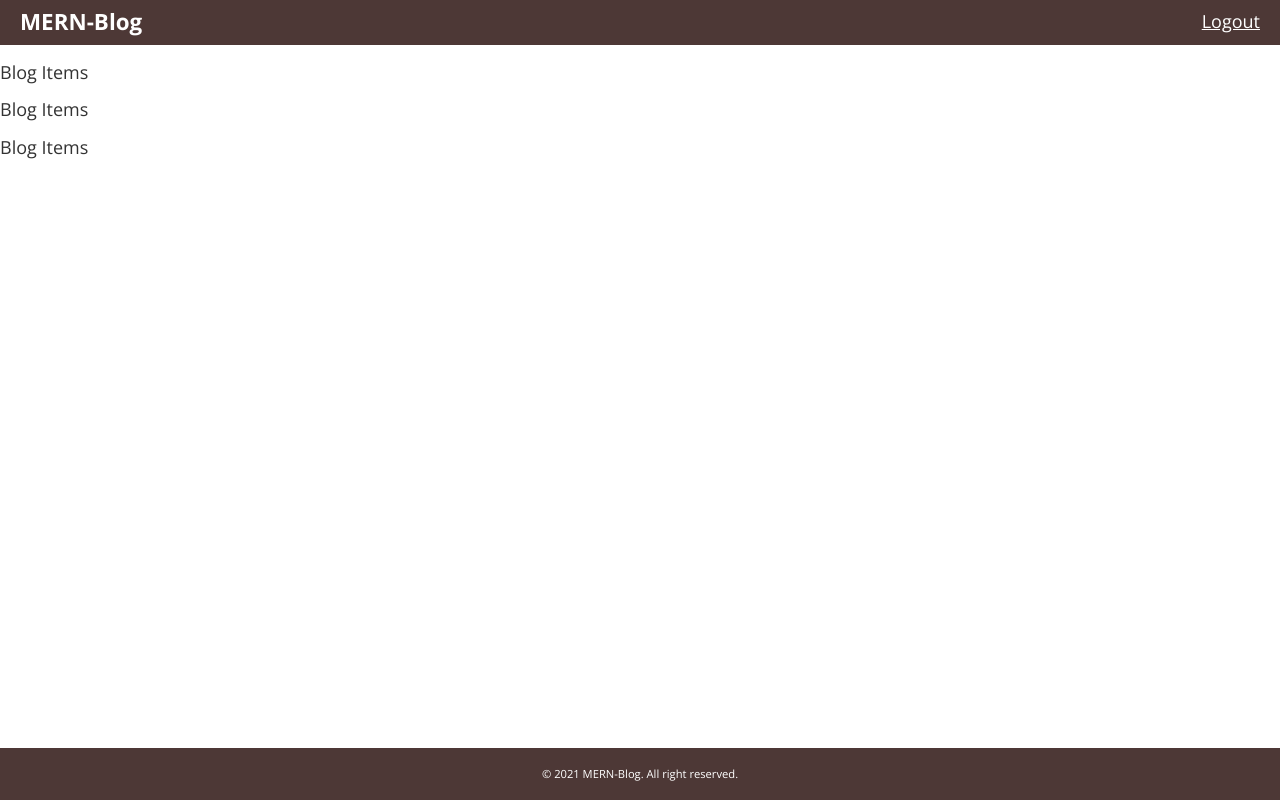
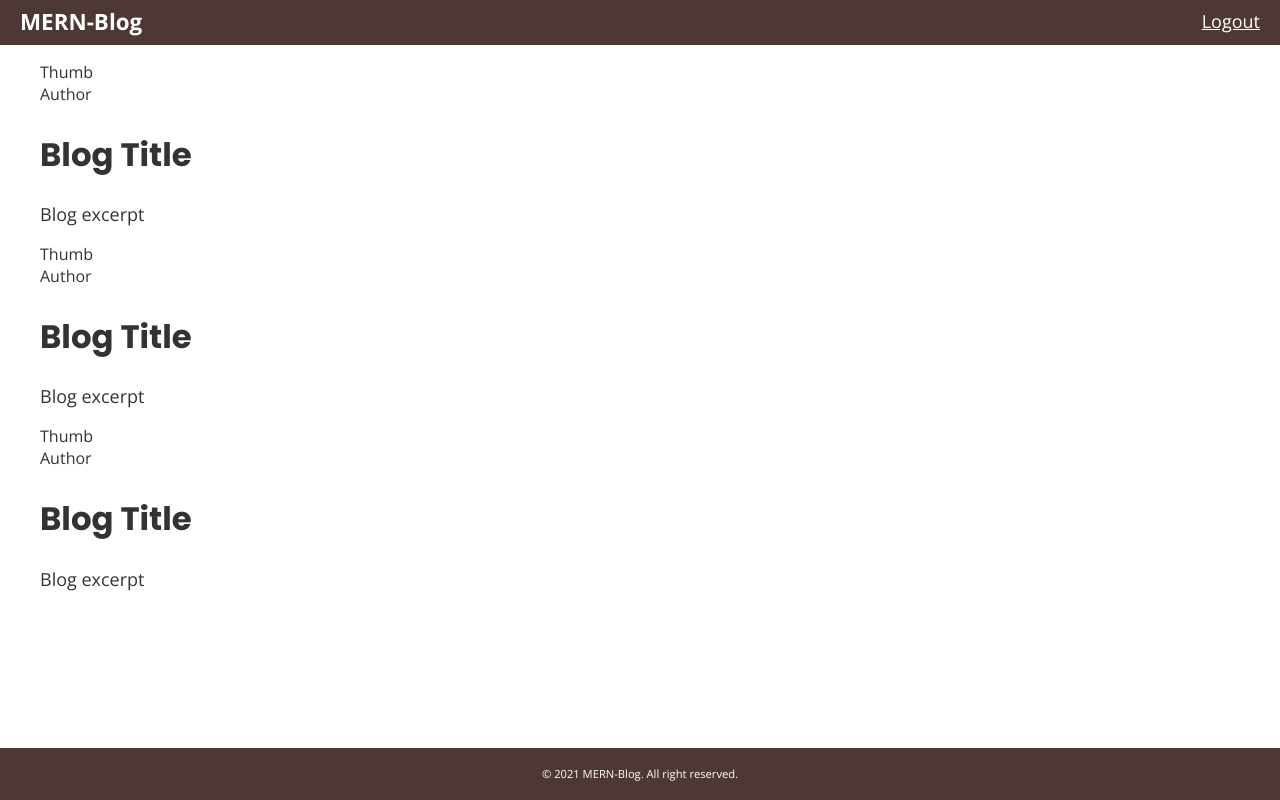
Before and after one commit to bajra03/mern-blog, a React (Create React App) app: page / in a window 1280 px wide. Built offline with nearby package versions, Linux system fonts and the light colour scheme.

Commit message:
update layout

```diff
--- a/src/components/molecules/BlogItem/index.js
+++ b/src/components/molecules/BlogItem/index.js
@@ -3,8 +3,13 @@ import './blogitem.scss'
 
 const BlogItem = () => {
   return (
-    <div>
-      <p>Blog Items</p>
+    <div className="blog-container">
+      <div className="blog-thumb">Thumb</div>
+      <div className="blog-body">
+        <div className="blog-author">Author</div>
+        <div className="blog-title"><h2>Blog Title</h2></div>
+        <div className="blog-desc"><p>Blog excerpt</p></div>
+      </div>
     </div>
   )
 }
--- a/src/pages/Home/home.scss
+++ b/src/pages/Home/home.scss
@@ -0,0 +1,6 @@
+.content-container {
+  max-width: 1200px;
+  margin: 0 auto;
+  width: 100%;
+  padding: 1rem 0;
+}
```
